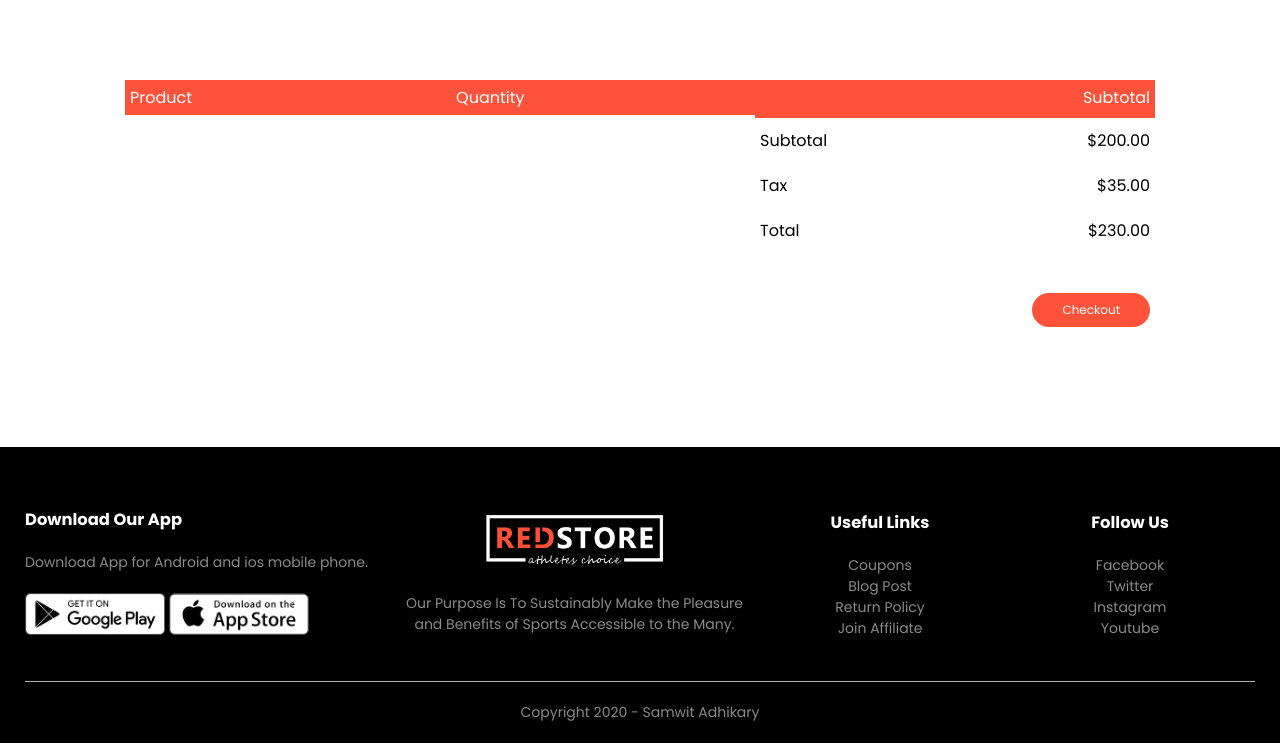
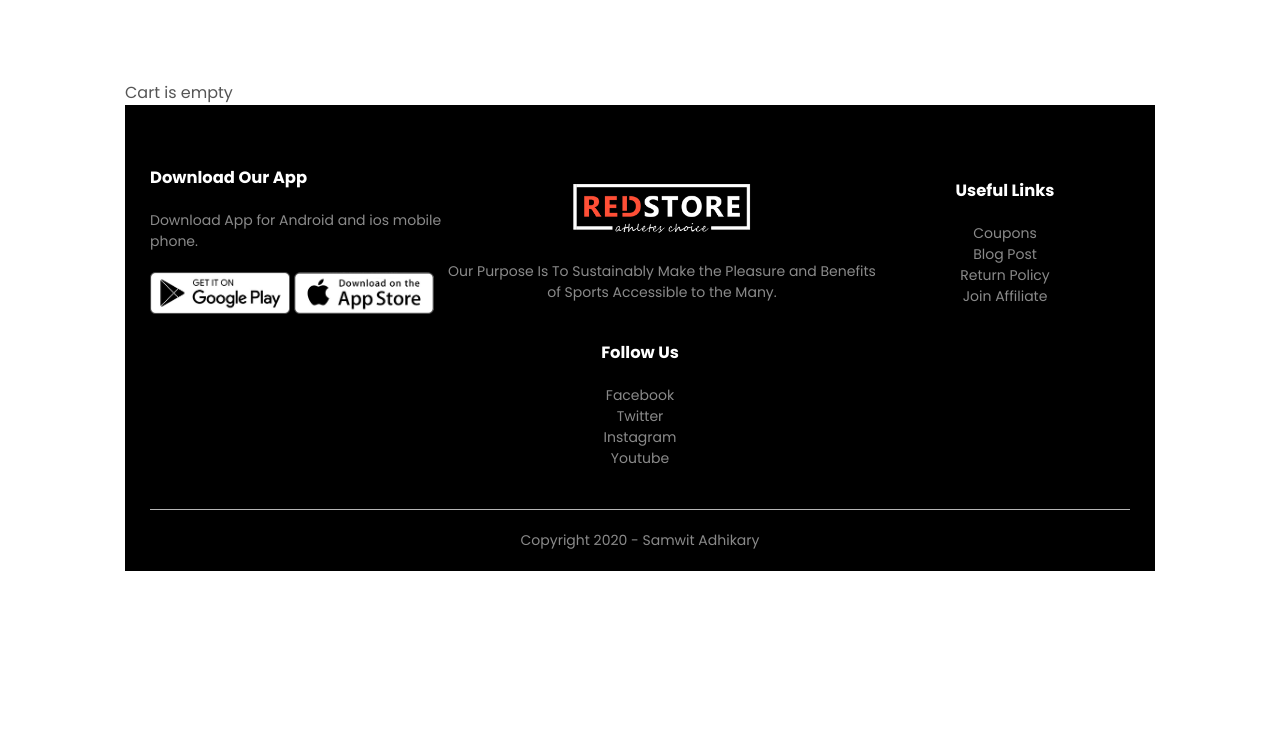
Before and after one commit to adithyanmkd/e-commerce, a Django app: page /orders/cart/ in a window 1280 px wide. Shown: the part 83-826 px from the top of the page. After the commit the page ends 654 px from the top, so only its background shows below. Run offline with Django 5.2, Linux system fonts and the light colour scheme; a user stored in the database is signed in; tables that the repository leaves empty hold one stand-in row (values such as "Sample post"); lists and menus that the app fills with data are empty.

Commit message:
remove product function added

```diff
--- a/e_commerce/orders/urls.py
+++ b/e_commerce/orders/urls.py
@@ -3,5 +3,6 @@
 
 urlpatterns = [
     path('cart/', views.cart, name='cart'),
-    path('add_to_cart/', views.add_to_cart, name='cart_page')
+    path('add_to_cart/', views.add_to_cart, name='cart_page'),
+    path('cart_item_remove/<item_id>', views.cart_item_remove, name='remove_item')
 ]
--- a/e_commerce/orders/views.py
+++ b/e_commerce/orders/views.py
@@ -16,21 +16,29 @@
 def add_to_cart(request):
     method = request.POST
     if method:
-        print(f"{method}============")
         user = request.user
         customer = user.customer_profile
         quantity = method.get('quantity')
         product_id = method.get('item_id')
-        print(f"{product_id}========>>>>>>>>>")
         cart_obj, created = Order.objects.get_or_create(
             owner = customer,
             order_status = Order.CART_STAGE
         )
         product = Product.objects.get(pk=product_id)
-        print(f">>>>>>>>>>============")
-        orderd_item = OrderedItem.objects.create(
+        orderd_item, created = OrderedItem.objects.get_or_create(
             product = product,
-            quantity = int(quantity),
-            owner = cart_obj,
+            owner = cart_obj
         )
+        if created:
+            orderd_item.quantity = quantity
+            orderd_item.save()
+        else:
+            orderd_item.quantity += int(quantity)
+            orderd_item.save()
         return redirect('cart')
+
+def cart_item_remove(request, item_id):
+    item = OrderedItem.objects.get(pk=item_id)
+    if item:
+        item.delete()
+    return redirect('cart')
--- a/e_commerce/static/css/style.css
+++ b/e_commerce/static/css/style.css
@@ -392,7 +392,6 @@
     text-align: center;
     padding: 20px 0;
     margin: auto;
-    box-shadow: 0 0 20px 0px rgba(0, 0, 0, 0.1);
     overflow: hidden;
 }
 .form-container{
--- a/e_commerce/templates/cart.html
+++ b/e_commerce/templates/cart.html
@@ -1,7 +1,12 @@
-{% extends 'extend.html'%} {% load static %} {% block header_tag%}
-{% endblock %} {% block content %}
+{% extends 'extend.html'%}
+{% load static %}
+{% load mul_tag %}
+{% load add_tag %}
+{% block header_tag %}
+{% endblock %}
+{% block content %}
 <div class="small-container cart-page">
-    {% if cart %}
+    {% if cart and cart.added_item.all %}
     <table>
         <tr>
             <th>Product</th>
@@ -17,28 +22,20 @@
                         <p>{{ cart_item.product.title }}</p>
                         <small>Price ₹{{ cart_item.product.price}}</small>
                         <br>
-                        <a href="">Remove</a>
+                        <a href="{% url 'remove_item' cart_item.id %}">Remove</a>
                     </div>
                 </div>
             </td>
             <td><input type="number" value="{{ cart_item.quantity }}" disabled></td>
-            <td>₹{{ cart_item.product.price}}</td>
+            <td>₹{% mul cart_item.product.price cart_item.quantity %}</td>
         </tr>
         {% endfor %}
     </table>
     <div class="total-price">
         <table>
             <tr>
-                <td>Subtotal</td>
-                <td>$200.00</td>
-            </tr>
-            <tr>
-                <td>Tax</td>
-                <td>$35.00</td>
-            </tr>
-            <tr>
                 <td>Total</td>
-                <td>$230.00</td>
+                <td>₹{% add cart %}</td>
             </tr>
             <tr>
                 <td></td>
```
Also changed, not shown: e_commerce/orders/templatetags/add_tag.py (added, +10 -0 lines), e_commerce/orders/templatetags/mul_tag.py (added, +7 -0 lines), e_commerce/media/media/aspire_lap.webp (added), e_commerce/media/media/dell_lap_NHL3NhW.webp (added), e_commerce/orders/templatetags/__init__.py (added).
